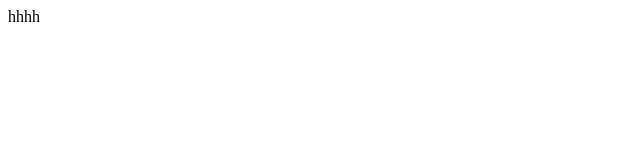
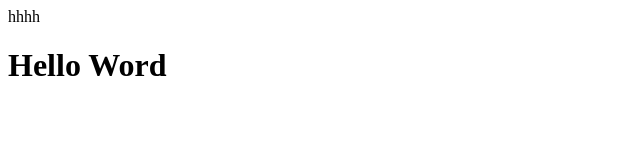
Before and after one commit to ShereenSharawy/repo1, a plain HTML site: page index.html in a window 1280 px wide. Shown: the whole page, without its empty margins (0-640 px from the left). Drawn offline with Linux system fonts and the light colour scheme.

Commit message:
[UI]change1

```diff
--- a/index.html
+++ b/index.html
@@ -1 +1,2 @@
 <head> hhhh </head>
+<h1> Hello Word</h1>
```
